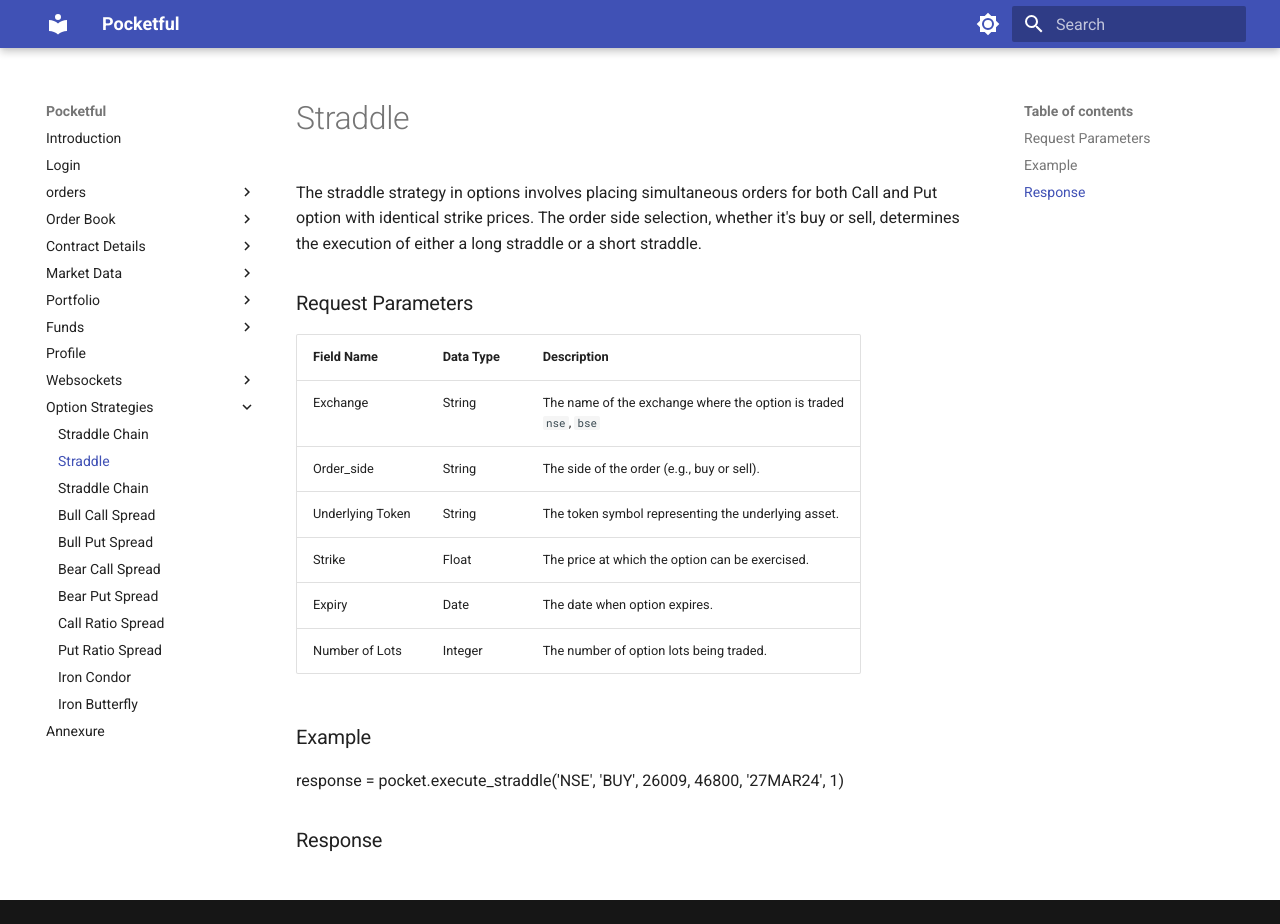
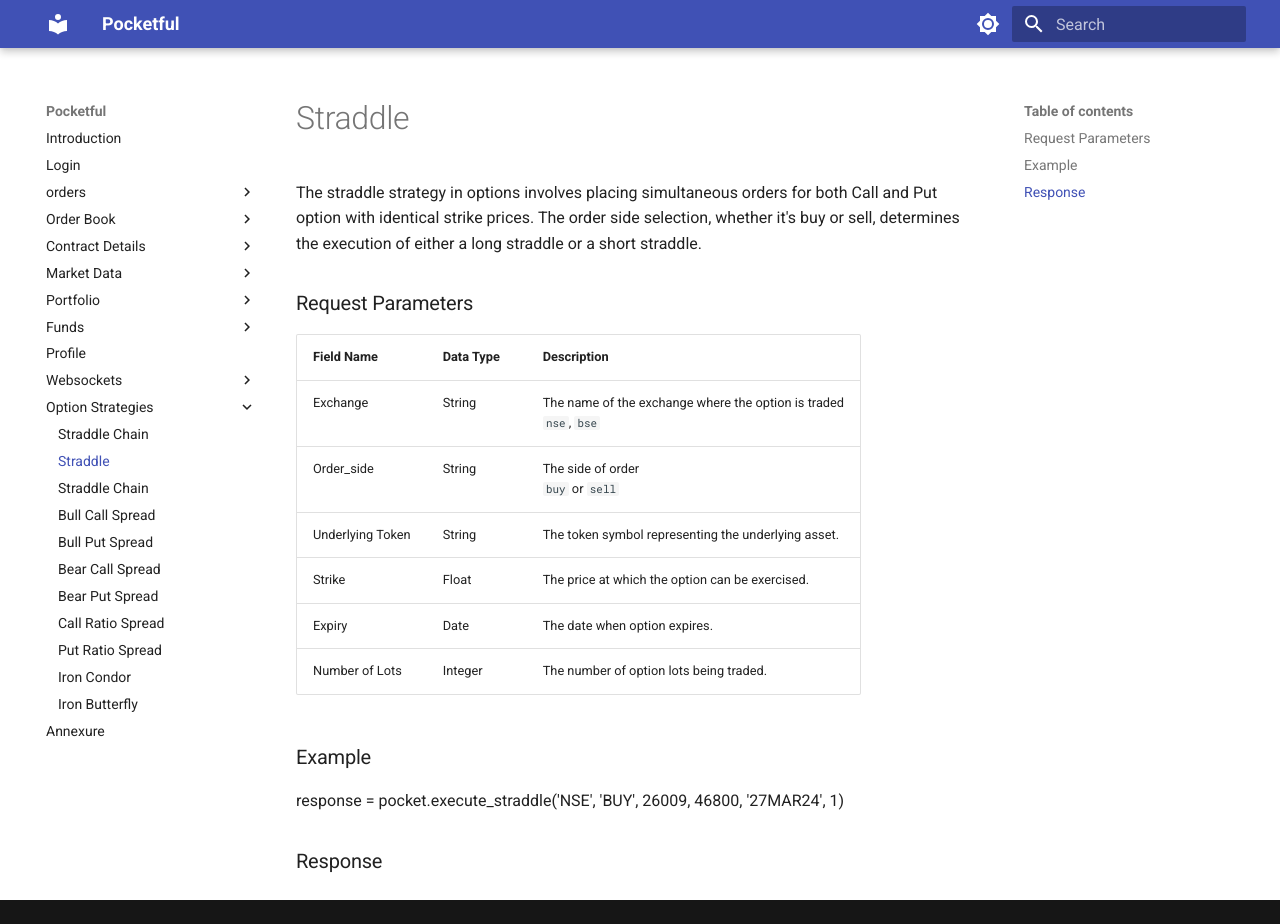
Before and after one commit to YashGupta033/python-sdk-docs2, an MkDocs documentation site: the page built from docs/option_strategies/straddle.md, in a window 1280 px wide and 924 px high. Built offline with MkDocs 1.6.1 and Material for MkDocs 9.7.7, drawn with Linux system fonts in a browser that asks for light colours.

Commit message:
added content in straddle

```diff
--- a/docs/option_strategies/straddle.md
+++ b/docs/option_strategies/straddle.md
@@ -6,7 +6,7 @@ The straddle strategy in options involves placing simultaneous orders for both C
 | Field Name        | Data Type | Description                                            |
 |-------------------|-----------|--------------------------------------------------------|
 | Exchange          | String    | The name of the exchange where the option is traded <br> `nse`, `bse`   |
-| Order_side        | String    | The side of the order (e.g., buy or sell).             |
+| Order_side        | String    | The side of order <br>  `buy` or `sell`             |
 | Underlying Token  | String    | The token symbol representing the underlying asset.    |
 | Strike            | Float     | The price at which the option can be exercised.        |
 | Expiry            | Date      | The date when option expires.             |
```
